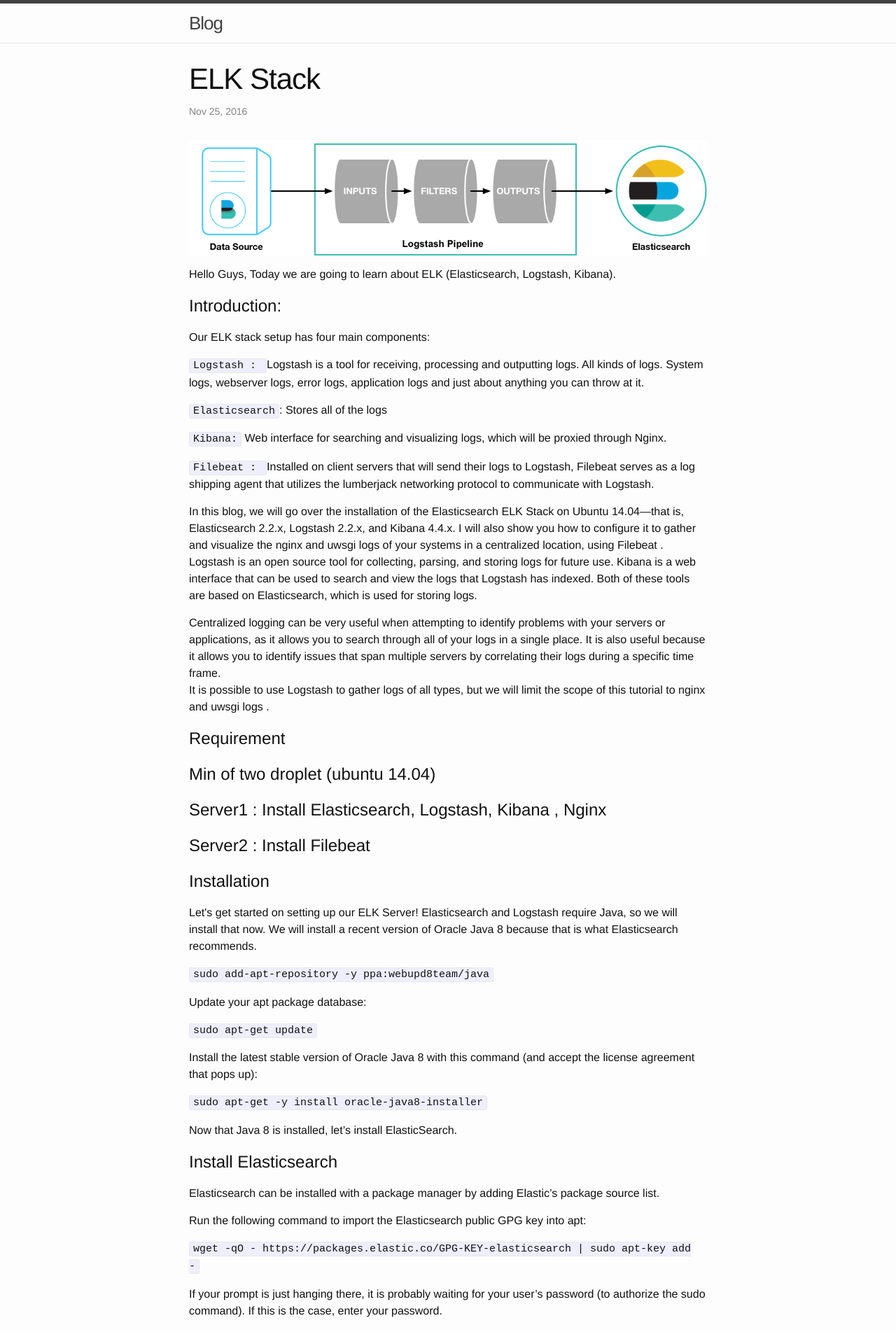
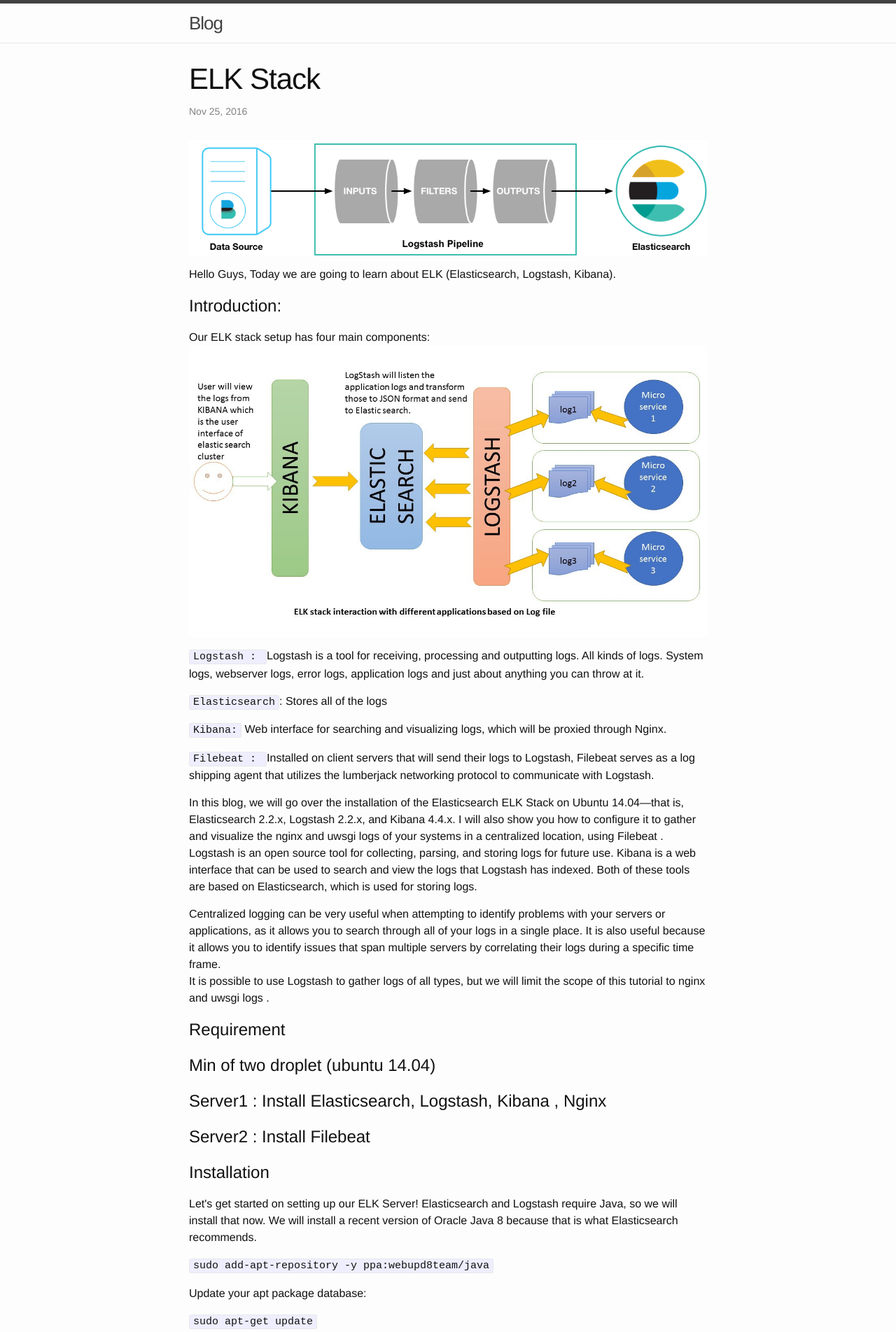
Before and after one commit to sumitgupta0001/sumitgupta.github.io, a Jekyll site: the page built from _posts/2016-11-25-ELK.md, in a window 1280 px wide. Shown: the top 1903 px of the page at 70% size. Built offline with Jekyll 4.4.1, drawn with Linux system fonts in a browser that asks for light colours.

Commit message:
Image Test

```diff
--- a/_posts/2016-11-25-ELK.md
+++ b/_posts/2016-11-25-ELK.md
@@ -13,6 +13,7 @@
 <h1>Introduction:</h1>
 
 Our ELK stack setup has four main components:
+<img src="/img/xyz.jpeg" class="img-responsive" alt="">
 
 
 <code>Logstash : </code> Logstash is a tool for receiving, processing and outputting logs. All kinds of logs. System logs, webserver logs, error logs, application logs and just about anything you can throw at it.
```
Also changed, not shown: img/xyz.jpeg (added).
